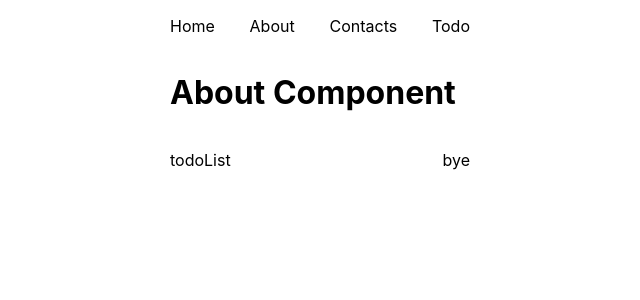
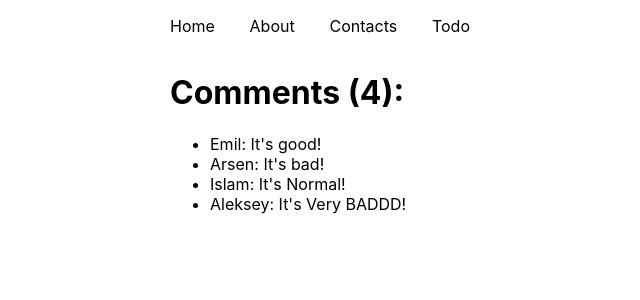
Before and after one commit to iosmonbekov/todo-codify, a React (Create React App) app: page /about in a window 1280 px wide. Shown: the top 300 px of the page, without its empty margins (320-960 px from the left). Built offline with nearby package versions, Linux system fonts and the light colour scheme.

Commit message:
lesson 6

```diff
--- a/src/App.js
+++ b/src/App.js
@@ -8,7 +8,7 @@ const MODE = {
 };
 
 function App() {
-  const [value, setValue] = useState(''); // [Хранит состояние <input />, Изменяет значение слева, ОНА ДЕЛАЕТ ПОВТОРНЫЙ РЕНДЕР СТРАНИЦЫ.]
+  const [value, setValue] = useState('');
 
   const [list, setList] = useState([]);
 
--- a/src/components/TodoList.js
+++ b/src/components/TodoList.js
@@ -19,7 +19,4 @@ function TodoList({ list, deleteTodo, onEditTodo }) {
   );
 }
 
-// 1. Router;
-// 2. Redux;
-// 3. Server;
 export default TodoList;
--- a/src/index.js
+++ b/src/index.js
@@ -22,10 +22,7 @@ root.render(
     </div>
 
     <Routes>
-      <Route path="/about" element={<About />}>
-        <Route path='todo' element={<App />} />
-        <Route path='bye' element={<div className='container'><h1>Bye</h1></div>} />
-      </Route>
+      <Route path="/about" element={<About />} />
       <Route path="/contacts"  element={<div className='container'><h1>Contacts</h1></div>} />
       <Route path="/todo"  element={<App />} />
       <Route path="/"  element={<div className='container'><h1>Home</h1></div>} />
--- a/src/pages/About.js
+++ b/src/pages/About.js
@@ -1,19 +1,44 @@
-import Menu from '../components/Menu';
-import {Outlet} from 'react-router-dom';
+import { useEffect, useState } from 'react';
+import TodoList from '../components/TodoList';
 
-const menu = [
-  {path: 'todo', text: "todoList"},
-  {path: 'bye', text: "bye"},
-]
+// 0. Component init: Вызвалась компонента.
+// 1. Mount: JSX внедрили в DOM (*HTML).
+// 2. Update: Перерендер. Измененение стейта, меняется пропс
+// 3. UnMount: Унижтожение компоненты.
+
+const server = {
+  get() {
+    return [
+      { id: 1, user: 'Emil', text: "It's good!" },
+      { id: 2, user: 'Arsen', text: "It's bad!" },
+      { id: 3, user: 'Islam', text: "It's Normal!" },
+      { id: 4, user: 'Aleksey', text: "It's Very BADDD!" },
+    ];
+  },
+};
 
 function About() {
+  const [comments, setComments] = useState([]);
+
+  useEffect(() => {
+    console.log('Mount');
+    getComments();
+    return () => {
+    };
+  }, []);
+
+  async function getComments() {
+    const data = server.get(); // GET: From
+    setComments(data);
+  }
 
   return (
     <div className='container'>
-      <h1>About Component</h1>
+      <h1>Comments ({comments.length}): </h1>
 
-      <Menu menu={menu} />
-      <Outlet />
+      <ul>
+        {comments.map((comment) => (<li key={comment.id}>{comment.user}: {comment.text}</li>))}
+      </ul>
     </div>
   );
 }
```
Also changed, not shown: homework6.txt (added).
